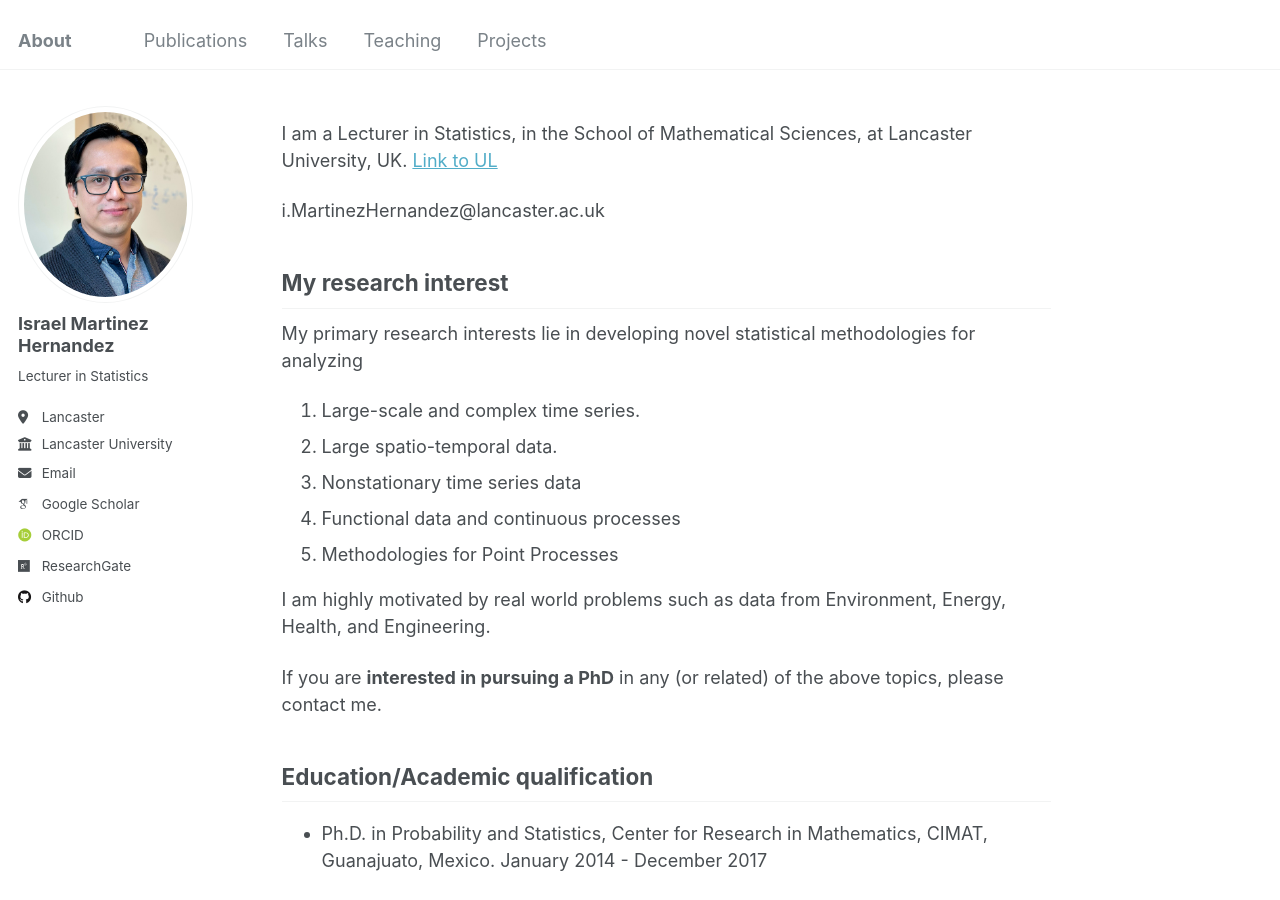
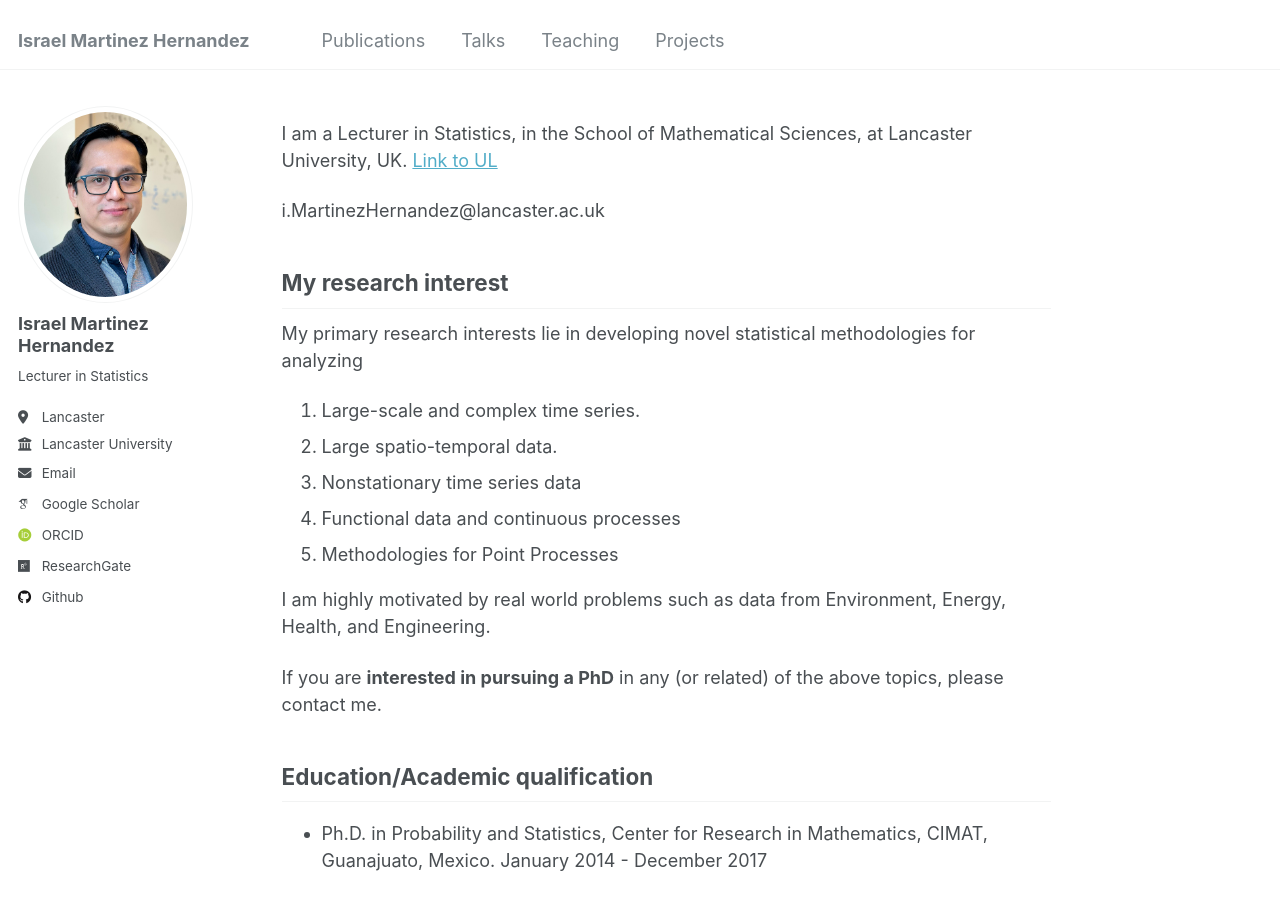
Before and after one commit to I-MH/I-MH.github.io, a Jekyll site: the page built from _pages/about.md, in a window 1280 px wide and 900 px high. Built offline with Jekyll 4.4.1, drawn with Linux system fonts in a browser that asks for light colours; some web fonts are replaced.

Commit message:
Update _config.yml

```diff
--- a/_config.yml
+++ b/_config.yml
@@ -8,7 +8,7 @@
 
 # Basic Site Settings
 locale                   : "en-US"
-title                    : "About"
+title                    : "Israel Martinez Hernandez"
 title_separator          : "-"
 name                     : &name "Israel Martinez Hernandez"
 description              : &description "Is Website"
```
